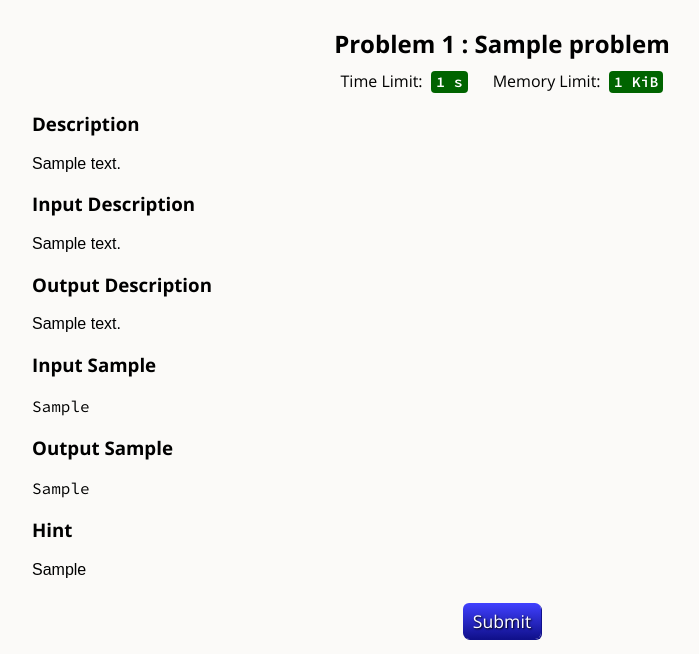
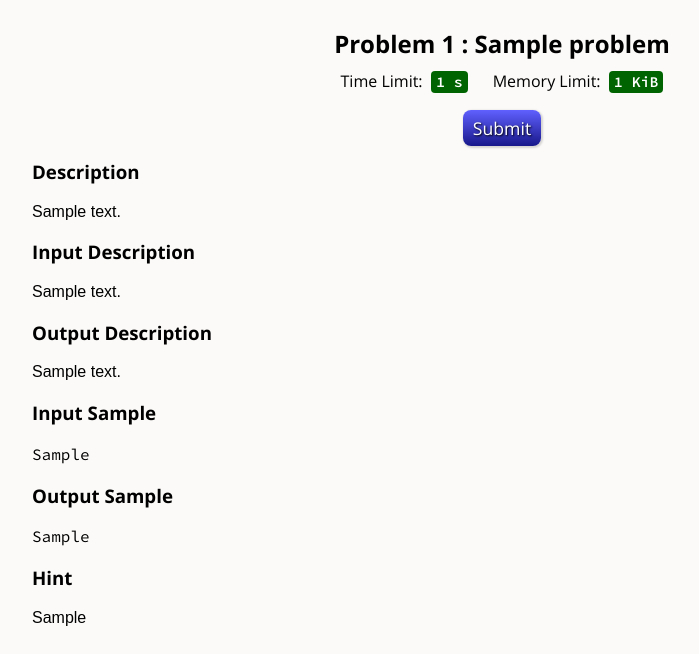
Before and after one commit to rorschachhb/lambdaOJ, a Flask app: page /oj/problem/ in a window 1280 px wide. Shown: the part 146-800 px from the top of the page, without its empty margins (138-837 px from the left). Run offline with Flask 2, Linux system fonts and the light colour scheme; tables that the repository leaves empty hold one stand-in row (values such as "Sample post").

Commit message:
improved submit button

```diff
--- a/app/static/styles/style.css
+++ b/app/static/styles/style.css
@@ -412,18 +412,18 @@ span.status-error {
 
 .pb-submit {
     text-align: center;
-    margin-top: 30px;
+    margin-top: 24px;
 }
 .pb-submit a {
     color: #ffffff;
     background-color: #0000ff;
-    background: linear-gradient(#4040ff, #10108b);
+    background: linear-gradient(#6060ff, #18188b);
     font-size: 1.1em;
     text-decoration: none;
     text-shadow: 1px 1px 2px #000000;
     padding: 6px 10px;
-    border-radius: 6px;
-    box-shadow: 1px 1px 0px #10108b;
+    border-radius: 8px;
+    box-shadow: 1px 1px 2px 1px rgba(0, 0, 0, 0.15);
 }
 .pb-submit a:hover {
     text-shadow: 0px 0px 0px #000000;
--- a/app/templates/problem.html
+++ b/app/templates/problem.html
@@ -20,6 +20,10 @@ Problem {{ problem.id }}
   </div>
 </article>
 
+<div class="pb-submit">
+  <a href="{{ url_for('submit', pid = problem.id) }}">Submit</a>
+</div>
+
 <article class="pb-details">
   <h3>Description</h3>
   <div class="zh">{{ problem.description }}</div>
@@ -34,8 +38,4 @@ Problem {{ problem.id }}
   <h3>Hint</h3>
   <div class="zh">{{ problem.hint }}</div>
 </article>
-
-<div class="pb-submit">
-  <a href="{{ url_for('submit', pid = problem.id) }}">Submit</a>
-</div>
 {% endblock content %}
```
